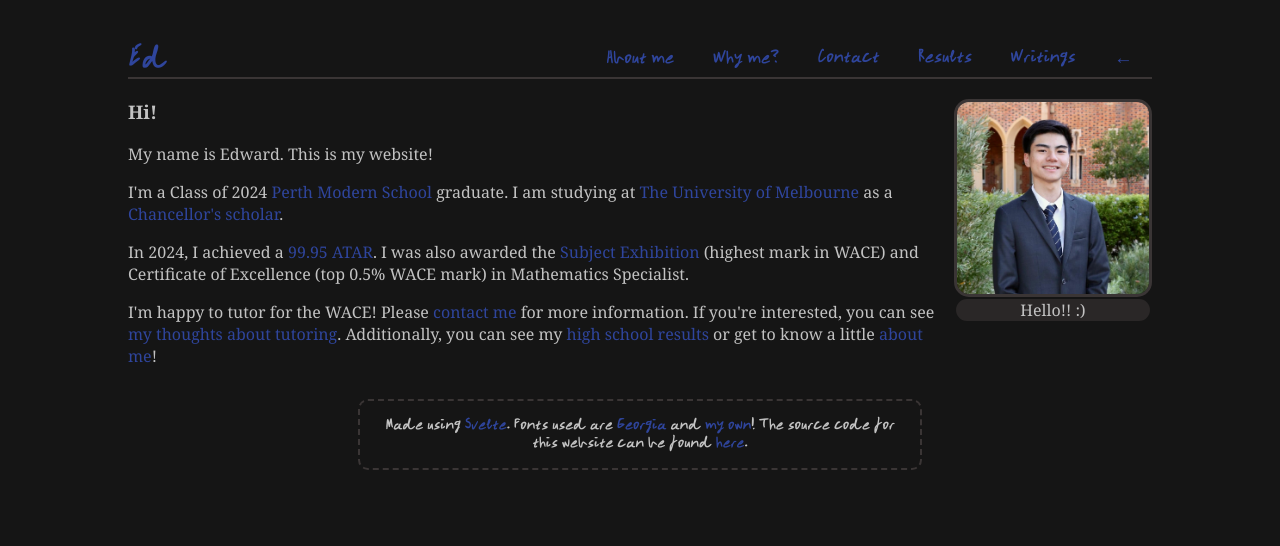
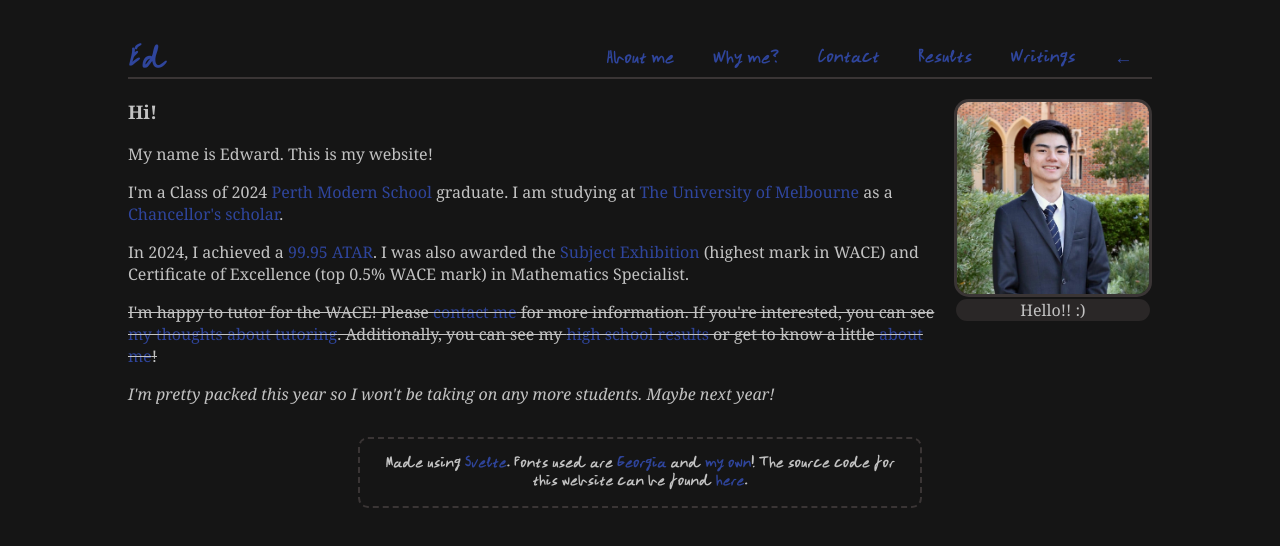
Before and after one commit to EddieTheEd/personal-website, a SvelteKit app: page / in a window 1280 px wide. Shown: the top 546 px of the page. Built offline with nearby package versions, Linux system fonts and the light colour scheme.

Commit message:
no more new students :(

```diff
--- a/src/routes/(app)/+page.svelte
+++ b/src/routes/(app)/+page.svelte
@@ -46,4 +46,7 @@
 <p>I'm a Class of 2024 <a href="https://www.perthmodern.wa.edu.au">Perth Modern School</a> graduate. I am studying at <a href="https://www.unimelb.edu.au/">The University of Melbourne</a> as a <a href="https://scholarships.unimelb.edu.au/featured/melbourne-chancellors-scholarship">Chancellor's scholar</a>.</p>
 
 <p>In 2024, I achieved a <a href="https://www.datawrapper.de/_/ZB07C/">99.95 ATAR</a>. I was also awarded the <a href="https://senior-secondary.scsa.wa.edu.au/certification/2024-exhibitions-and-awards-recipients-search-page#Edward%20Huynh:~:text=Subject%20Exhibition%3A%20Mathematics%20Specialist">Subject Exhibition</a> (highest mark in WACE) and Certificate of Excellence (top 0.5% WACE mark) in Mathematics Specialist.</p>
-<p>I'm happy to tutor for the WACE! Please <a href="/contact">contact me</a> for more information. If you're interested, you can see <a href="/whyme">my thoughts about tutoring</a>. Additionally, you can see my <a href="/results">high school results</a> or get to know a little <a href="/about">about me</a>!</p>
+
+<s><p>I'm happy to tutor for the WACE! Please <a href="/contact">contact me</a> for more information. If you're interested, you can see <a href="/whyme">my thoughts about tutoring</a>. Additionally, you can see my <a href="/results">high school results</a> or get to know a little <a href="/about">about me</a>!</p></s>
+
+<p><i>I'm pretty packed this year so I won't be taking on any more students. Maybe next year!</i></p>
```
